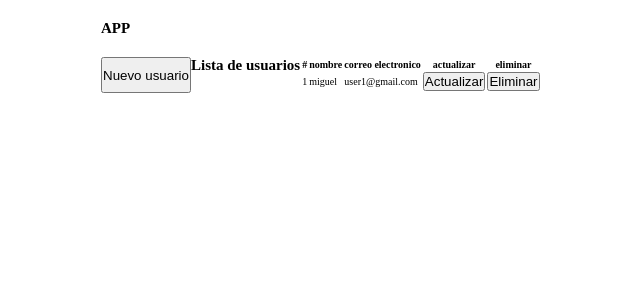
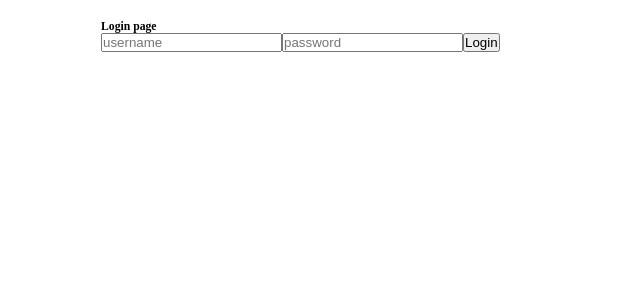
Before and after one commit to MiguelJarecca/Login-Authentication, a React (Vite) app: page / in a window 1280 px wide. Shown: the top 300 px of the page, without its empty margins (27-667 px from the left). Built offline with nearby package versions, Linux system fonts and the light colour scheme.

Commit message:
se implementa formulario para login y estructuracion

```diff
--- a/src/App.jsx
+++ b/src/App.jsx
@@ -1,53 +1,15 @@
 import './App.css'
-import { UserForm } from './components/UserForm'
-import { UserList } from './components/UsersList'
-import { UseUsers } from './hooks/UseUsers';
-
+import { LoginPage } from './auth/pages/LoginPage'
+import { UserPage } from './pages/UsersPage'
 
 function App() {
 
-  const {
-    users,
-    userSelect,
-    initialUserForm,
-    visibleForm,
-
-    handleAddUser,
-    handleDeleteUser,
-    handleSelectUser,
-    handleOpenForm,
-    handleCloseForm
-
-   } = UseUsers();
 
   return (
-    <section>
-      <h1>APP</h1>
-
-      <div className="container">
-        {!visibleForm || <UserForm
-          handleAddUser={handleAddUser}
-          initialUserForm={initialUserForm}
-          userSelect={userSelect}
-          handleCloseForm={handleCloseForm}
-        />}
-
-        {visibleForm || <button
-          onClick={handleOpenForm}>
-          Nuevo usuario
-          </button> }
-
-        {users.length === 0
-          ? <div> No hay usuarios en el sistema!</div>
-          : <UserList
-            users={users}
-            handleDeleteUser={handleDeleteUser}
-            handleSelectUser={handleSelectUser}
-            />
-        }
-
-      </div>
-    </section>
+    <>
+      {/* <UserPage /> */}
+      <LoginPage />
+    </>
   )
 }
 
--- /dev/null
+++ b/src/auth/pages/LoginPage.jsx
@@ -0,0 +1,71 @@
+import { useState } from "react";
+import Swal from "sweetalert2";
+
+const initialLoginForm = {
+    username: '',
+    password: '',
+}
+
+export const LoginPage = () => {
+
+    const [loginForm, setLoginForm] = useState(initialLoginForm);
+
+    const { username, password } = loginForm;
+
+    const onInputChange = ({ target }) => {
+        const {name,value} = target;
+        setLoginForm({
+            ...loginForm,
+            [ name ] : value
+        })
+    }
+
+    const onSubmit = (event) => {
+        event.preventDefault();
+
+        if (!username || !password) {
+            Swal.fire('Error de validacion', 'username y password requeridos', 'error');
+        }
+
+        //aca implementamos el login
+        if (username === 'admin' && password === '123456') {
+            //handleLogin()
+        }else{
+            Swal.fire('Error login', 'username o password invalidos', 'error');
+        }
+    }
+
+    return(
+        <div>
+
+            <div>
+                <h3>Login page</h3>
+
+                <form onSubmit={onSubmit}>
+                    <input
+                        type="text"
+                        placeholder="username"
+                        name="username"
+                        value={username}
+                        onChange={onInputChange}
+                        />
+
+                    <input
+                        type="text"
+                        placeholder="password"
+                        name="password"
+                        value={password}
+                        onChange={onInputChange}
+                        />
+
+                    <button
+                        type="submit"
+                        >
+                        Login
+                    </button>
+                </form>
+            </div>
+
+        </div>
+    )
+};
--- /dev/null
+++ b/src/pages/UsersPage.jsx
@@ -0,0 +1,50 @@
+import { UserForm } from "../components/UserForm";
+import { UserList } from "../components/UsersList";
+import { UseUsers } from "../hooks/UseUsers";
+
+export const UserPage = () => {
+
+    const {
+        users,
+        userSelect,
+        initialUserForm,
+        visibleForm,
+
+        handleAddUser,
+        handleDeleteUser,
+        handleSelectUser,
+        handleOpenForm,
+        handleCloseForm
+
+       } = UseUsers();
+
+      return (
+        <section>
+          <h1>APP</h1>
+
+          <div className="container">
+            {!visibleForm || <UserForm
+              handleAddUser={handleAddUser}
+              initialUserForm={initialUserForm}
+              userSelect={userSelect}
+              handleCloseForm={handleCloseForm}
+            />}
+
+            {visibleForm || <button
+              onClick={handleOpenForm}>
+              Nuevo usuario
+              </button> }
+
+            {users.length === 0
+              ? <div> No hay usuarios en el sistema!</div>
+              : <UserList
+                users={users}
+                handleDeleteUser={handleDeleteUser}
+                handleSelectUser={handleSelectUser}
+                />
+            }
+
+          </div>
+        </section>
+      )
+}
```
Also changed, not shown: src/auth/pages/reducers/LoginReducer.js (added, +16 -0 lines).
